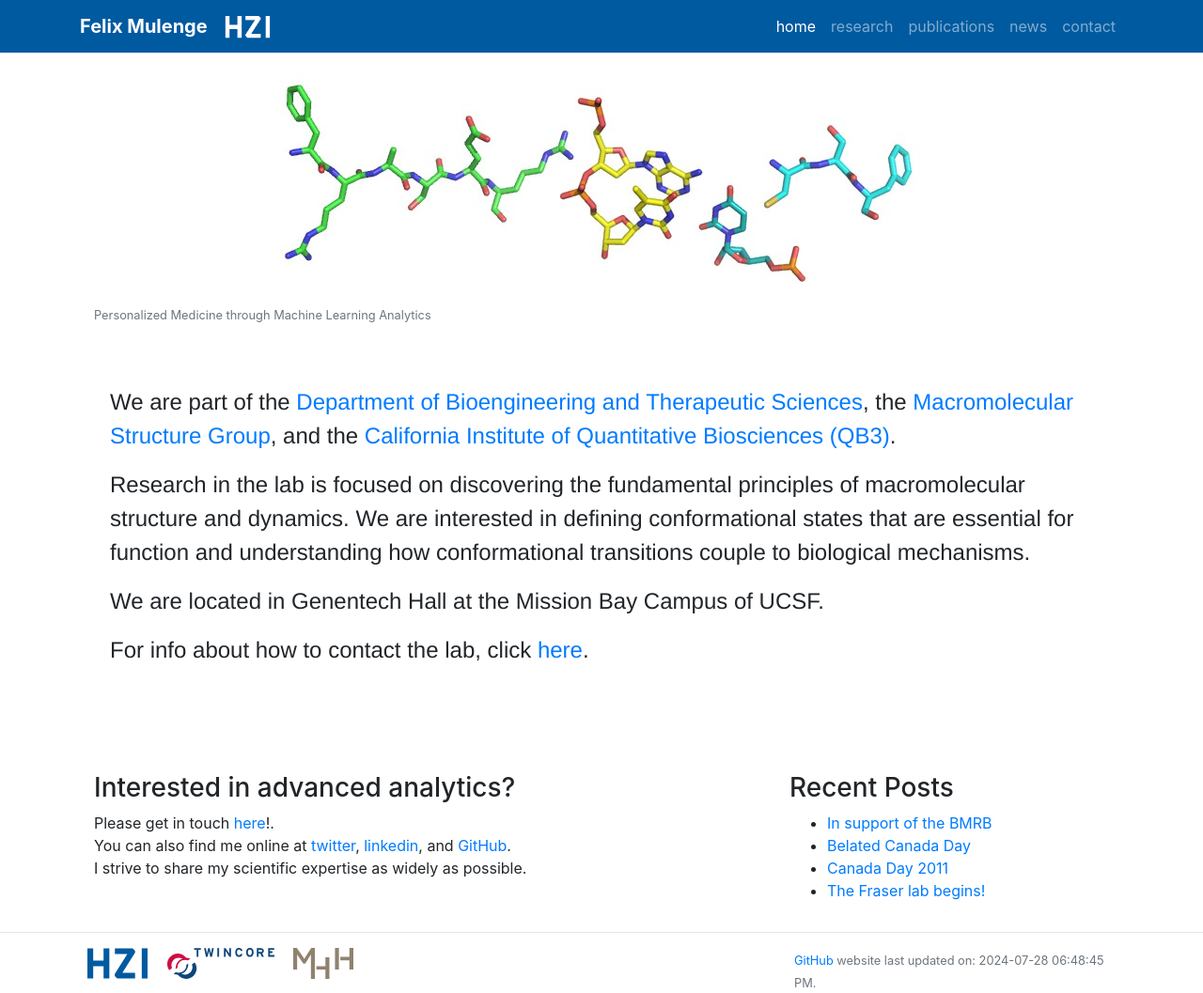
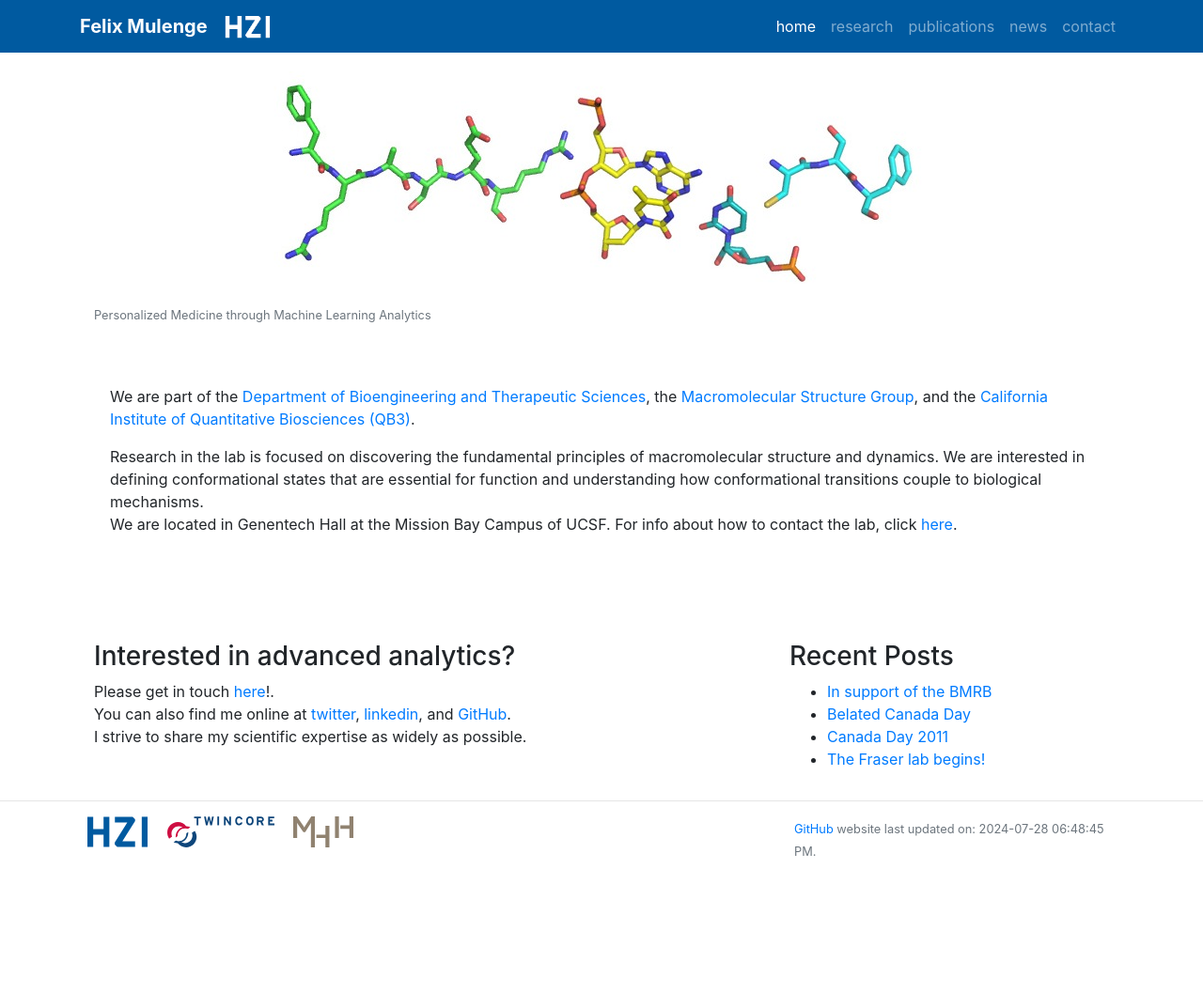
Before and after one commit to fmulenge/fmulenge.github.io, a Jekyll site: the page built from index.md, in a window 1280 px wide. Shown: the whole page at 94% size. Built offline with Jekyll 4.4.1, drawn with Linux system fonts in a browser that asks for light colours; after the commit the page ends 917 px from its top, so only the background shows below that.

Commit message:
Update index.md

```diff
--- a/index.md
+++ b/index.md
@@ -4,13 +4,8 @@ layout: home
 group: home
 ---
 We are part of the [Department of Bioengineering and Therapeutic Sciences](http://bts.ucsf.edu/), the [Macromolecular Structure Group](http://msg.ucsf.edu/), and the [California Institute of Quantitative Biosciences (QB3)](http://qb3.org/).
-{: .welcomefont}
 
 Research in the lab is focused on discovering the fundamental principles of macromolecular structure and dynamics.  We are interested in defining conformational states that are essential for function and understanding how conformational transitions couple to biological mechanisms.
-{: .welcomefont}
-
+<br>
 We are located in Genentech Hall at the Mission Bay Campus of UCSF.
-{: .welcomefont}
-
 For info about how to contact the lab, click [here](/contact).
-{: .welcomefont}
```
